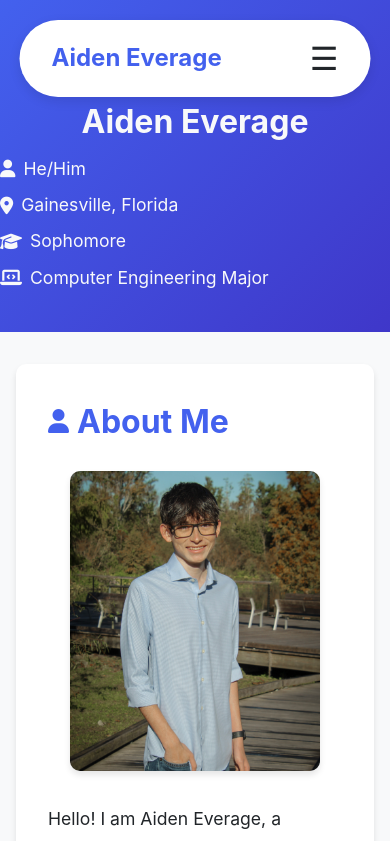
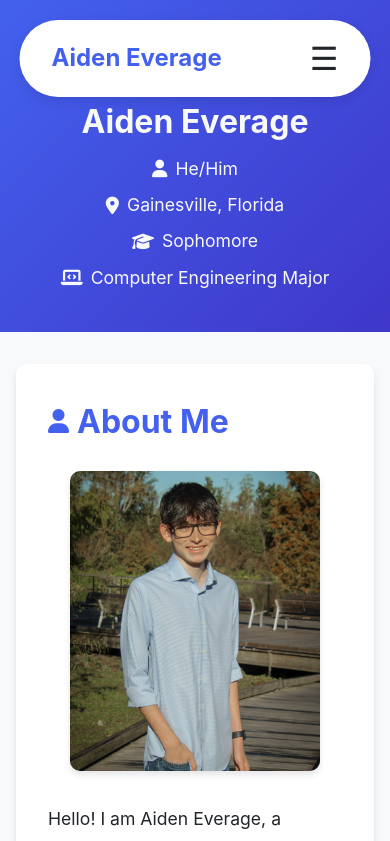
Before and after one commit to aideneverageuf/aideneverageuf.github.io, a React (Vite) app: page / in a window 390 px wide. Shown: the top 841 px of the page. Built offline with nearby package versions, Linux system fonts and the light colour scheme.

Commit message:
updated subtitle and contact for mobile

```diff
--- a/src/styles/global.css
+++ b/src/styles/global.css
@@ -261,6 +261,27 @@ h2 i {
 .scroll-to-top:hover {
   background-color: var(--accent-color);
   transform: scale(1.1);
+}
+
+@media (max-width: 768px) {
+  .contact-links {
+    flex-direction: column;
+    align-items: center;
+    gap: 1rem;
+  }
+
+  .contact-link {
+    font-size: 1rem;
+    padding: 0.8rem 1.5rem;
+  }
+}
+
+@media (max-width: 768px) {
+  .header-subtitle {
+    flex-direction: column;
+    align-items: center;
+    gap: 0.5rem;
+  }
 }
 
 @media (max-width: 600px) {
```
